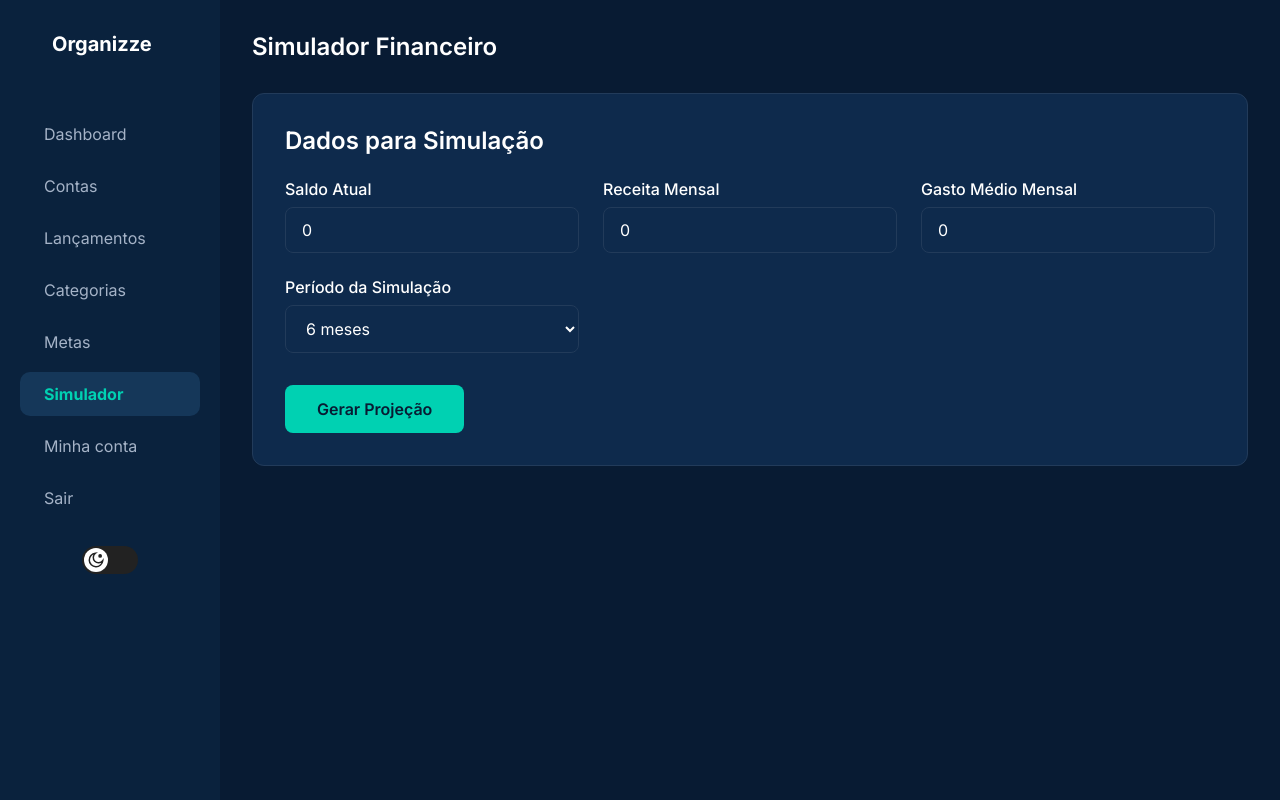
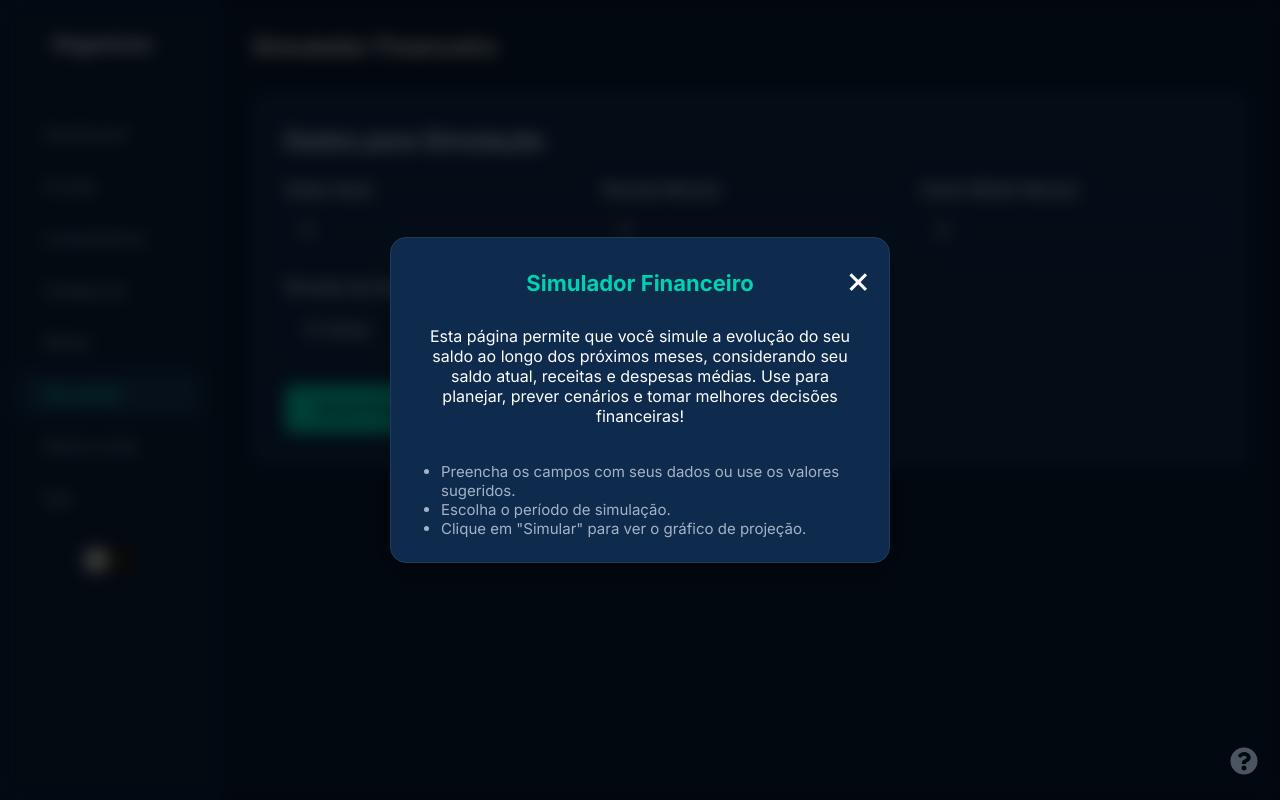
Before and after one commit to MiguellArcanjo/MyMoney, a Next.js app in the folder mymoney/: page /simulador in a window 1280 px wide. Built offline with nearby package versions, Linux system fonts and the light colour scheme.

Commit message:
Add: Introdução pagina de simulação

```diff
--- a/mymoney/src/app/simulador/page.tsx
+++ b/mymoney/src/app/simulador/page.tsx
@@ -18,6 +18,8 @@ import styles from "./page.module.css";
 import { useSidebar } from "@/components/SideBar/SidebarContext";
 import { colors } from "react-select/dist/declarations/src/theme";
 import { useTheme } from "@/components/ThemeProvider";
+import Modal from "@/components/Modal/Modal";
+import { FaQuestionCircle } from "react-icons/fa";
 
 ChartJS.register(
   CategoryScale,
@@ -69,6 +71,8 @@ export default function Simulador() {
   const { theme } = useTheme();
   const [showChart, setShowChart] = useState(true);
   const [chartKey, setChartKey] = useState(0);
+  const [showIntroModal, setShowIntroModal] = useState(false);
+  const [mounted, setMounted] = useState(false);
 
   const chartColors = theme === 'dark'
     ? {
@@ -106,6 +110,21 @@ export default function Simulador() {
     }, 50);
     return () => clearTimeout(timeout);
   }, [theme]);
+
+  useEffect(() => {
+    const jaViuIntro = localStorage.getItem("simuladorIntroVisto");
+    if (!jaViuIntro) {
+      setShowIntroModal(true);
+    } else {
+      setShowIntroModal(false);
+    }
+    setMounted(true);
+  }, []);
+
+  function handleCloseIntroModal() {
+    setShowIntroModal(false);
+    localStorage.setItem("simuladorIntroVisto", "true");
+  }
 
   async function carregarDadosFinanceiros() {
     const token = localStorage.getItem("token");
@@ -279,6 +298,41 @@ export default function Simulador() {
   }
 
   return (
+    <>
+      {mounted && (
+        <Modal open={showIntroModal} onClose={handleCloseIntroModal}>
+          <h2 style={{ fontSize: 22, fontWeight: 700, marginBottom: 12, color: theme === 'dark' ? '#00D1B2' : '#223B5A', textAlign: 'center' }}>Simulador Financeiro</h2>
+          <p style={{ fontSize: 16, color: theme === 'dark' ? '#fff' : '#223B5A', textAlign: 'center', marginBottom: 8 }}>
+            Esta página permite que você simule a evolução do seu saldo ao longo dos próximos meses, considerando seu saldo atual, receitas e despesas médias. Use para planejar, prever cenários e tomar melhores decisões financeiras!
+          </p>
+          <ul style={{ color: theme === 'dark' ? '#A5B3C7' : '#5C6A7C', fontSize: 15, margin: '10px 0 0 0', paddingLeft: 18, textAlign: 'left' }}>
+            <li>Preencha os campos com seus dados ou use os valores sugeridos.</li>
+            <li>Escolha o período de simulação.</li>
+            <li>Clique em "Simular" para ver o gráfico de projeção.</li>
+          </ul>
+        </Modal>
+      )}
+      <button
+        onClick={() => setShowIntroModal(true)}
+        style={{
+          position: 'fixed',
+          bottom: 22,
+          right: 22,
+          background: 'none',
+          border: 'none',
+          padding: 0,
+          zIndex: 100000,
+          cursor: 'pointer',
+          opacity: 0.45,
+          transition: 'opacity 0.2s',
+        }}
+        title="Sobre o simulador"
+        aria-label="Sobre o simulador"
+        onMouseOver={e => (e.currentTarget.style.opacity = '1')}
+        onMouseOut={e => (e.currentTarget.style.opacity = '0.45')}
+      >
+        <FaQuestionCircle size={28} color={theme === 'dark' ? '#A5B3C7' : '#223B5A'} />
+      </button>
       <div className={styles.container}>
         <SideBar />
         <main className={styles.main}>
@@ -509,5 +563,6 @@ export default function Simulador() {
           </div>
         </main>
       </div>
+    </>
   );
 }
```
Lines whose indentation alone changed are shown as unchanged.
